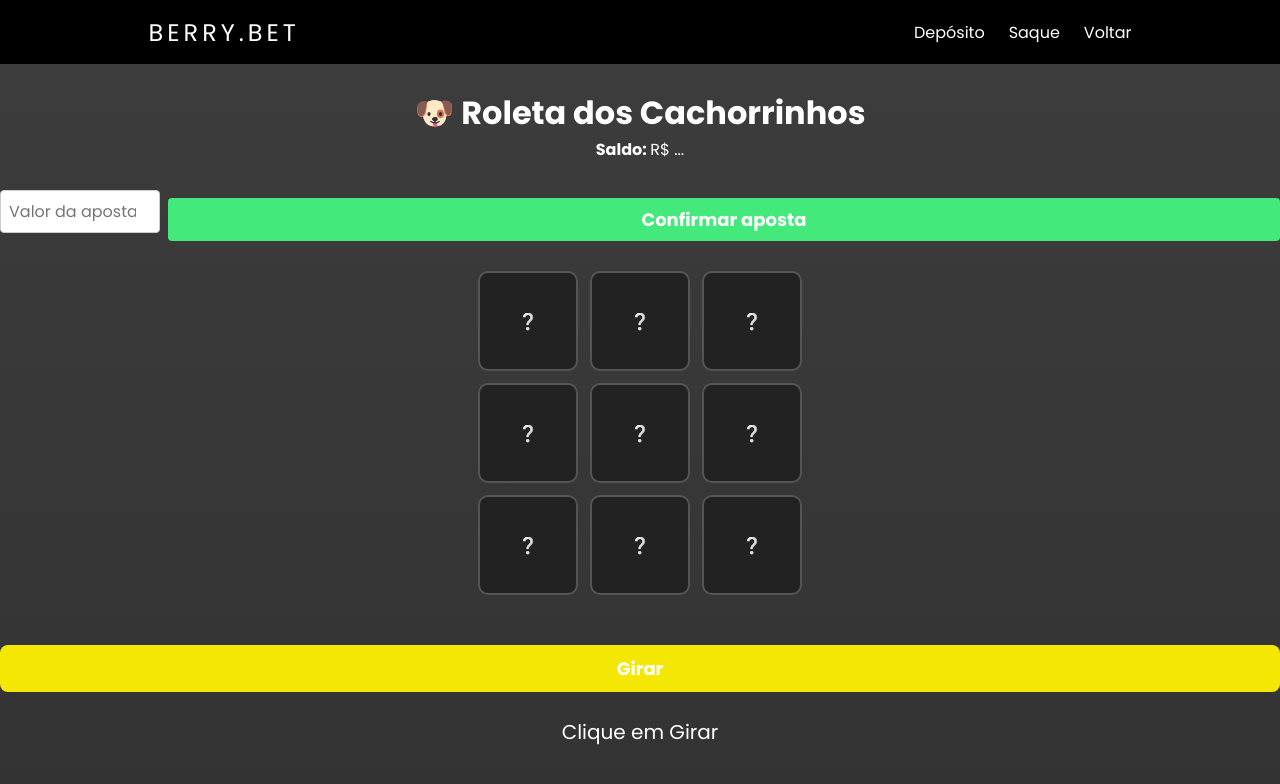
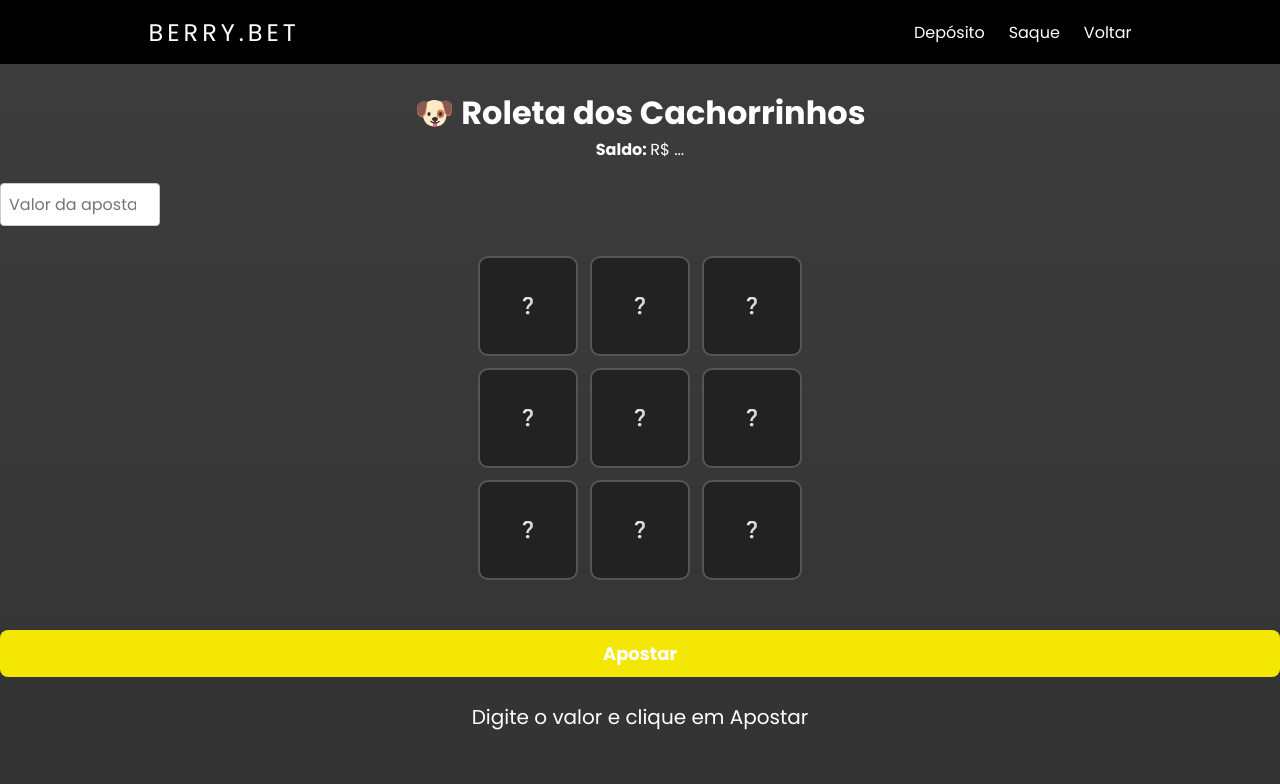
Before and after one commit to Miguel-casarin/berry_bet, a React (Vite) app in the folder front-end/BerryBet/: page /jogodoTigrinho in a window 1280 px wide. Shown: the top 784 px of the page. Built offline with nearby package versions, Linux system fonts and the light colour scheme.

Commit message:
botao de confirmar valor removido

```diff
--- a/front-end/BerryBet/src/jogofuncional/jogodoTigrinho.jsx
+++ b/front-end/BerryBet/src/jogofuncional/jogodoTigrinho.jsx
@@ -13,16 +13,18 @@ const createEmptyGrid = () =>
 
 function jogodoTigrinho() {
   const [grid, setGrid] = useState(createEmptyGrid());
-  const [result, setResult] = useState('Clique em Girar');
+  const [result, setResult] = useState('Digite o valor e clique em Apostar');
   const [isSpinning, setIsSpinning] = useState(false);
   const [popupOpen, setPopupOpen] = useState(false);
   const [selecionado, setSelecionado] = useState("");
   const [valorDeposito, setValorDeposito] = useState("");
   const [valorAposta, setValorAposta] = useState("");
-  const [valorApostaConfirmado, setValorApostaConfirmado] = useState("");
   const [resultadoAposta, setResultadoAposta] = useState(null);
   const [userBalance, setUserBalance] = useState(null);
   const navigate = useNavigate();
+
+  // Variáveis para o popup de depósito
+  const valoresRapidos = [100, 500, 1000];
 
   // Busca saldo do usuário ao carregar
   React.useEffect(() => {
@@ -42,20 +44,32 @@ function jogodoTigrinho() {
 
   const handleValorApostaChange = (e) => {
     setValorAposta(e.target.value.replace(/[^0-9]/g, ''));
-    setValorApostaConfirmado(""); // Limpa confirmação ao editar
-  };
-
-  const handleConfirmarAposta = () => {
-    if (valorAposta && Number(valorAposta) > 0) {
-      setValorApostaConfirmado(valorAposta);
-      setResult('Valor confirmado! Agora gire a roleta.');
-    }
   };
 
   const handleApostar = async () => {
+    if (!valorAposta || Number(valorAposta) <= 0) {
+      setResult('Digite um valor válido para apostar!');
+      return;
+    }
+
+    const valorApostaNum = Number(valorAposta);
+
+    // Verifica se tem saldo suficiente
+    if (userBalance < valorApostaNum) {
+      setResult('Saldo insuficiente!');
+      return;
+    }
+
+    // Decrementa o saldo imediatamente
+    setUserBalance(prev => prev - valorApostaNum);
+
     setResultadoAposta(null);
-    setResult('Girando...');
+    setResult('Apostando...');
     setIsSpinning(true);
+
+    // Executa a animação
+    await animateSpin();
+
     const token = localStorage.getItem('token');
     try {
       const res = await fetch('http://localhost:8080/api/v1/roleta/apostar', {
@@ -64,19 +78,29 @@ function jogodoTigrinho() {
           'Content-Type': 'application/json',
           Authorization: `Bearer ${token}`
         },
-        body: JSON.stringify({ valor_aposta: Number(valorApostaConfirmado) })
+        body: JSON.stringify({ valor_aposta: valorApostaNum })
       });
       const data = await res.json();
+
       if (!res.ok) {
+        // Se deu erro, restaura o saldo
+        setUserBalance(prev => prev + valorApostaNum);
         setResult(data.message || data.mensagem || 'Erro na aposta');
         setIsSpinning(false);
         return;
       }
+
       setResultadoAposta(data);
       setUserBalance(data.saldo_atual || data.current_balance);
       setGrid(data.cartinha || createEmptyGrid());
       setResult(data.mensagem || data.message || (data.result === 'win' ? '🎉 Vitória!' : '😢 Derrota!'));
+
+      // Limpa o campo de aposta para próxima rodada
+      setValorAposta("");
+
     } catch (err) {
+      // Se deu erro, restaura o saldo
+      setUserBalance(prev => prev + valorApostaNum);
       setResult('Erro ao apostar.');
     }
     setIsSpinning(false);
@@ -139,13 +163,37 @@ function jogodoTigrinho() {
   };
 
   const girar = async () => {
-    if (!valorApostaConfirmado || Number(valorApostaConfirmado) <= 0) {
-      setResult('Confirme o valor da aposta antes de girar!');
-      return;
+    // Esta função agora só chama handleApostar
+    await handleApostar();
+  };
+
+  const handleValorRapido = (valor) => {
+    setValorDeposito(prev => String(Number(prev || 0) + valor));
+  };
+
+  const handleInputChange = (e) => {
+    setValorDeposito(e.target.value.replace(/[^0-9]/g, ''));
+  };
+
+  const handleConfirmar = async () => {
+    if (!valorDeposito || !selecionado) return;
+    // Exemplo de envio para backend
+    try {
+      await fetch('/api/deposito', {
+        method: 'POST',
+        headers: { 'Content-Type': 'application/json' },
+        body: JSON.stringify({
+          metodo: selecionado,
+          valor: Number(valorDeposito)
+        })
+      });
+      alert('Depósito enviado!');
+      setPopupOpen(false);
+      setValorDeposito("");
+      setSelecionado("");
+    } catch (err) {
+      alert('Erro ao enviar depósito.');
     }
-    setValorAposta(valorApostaConfirmado); // Garante que o valor usado é o confirmado
-    await animateSpin();
-    await handleApostar();
   };
 
   return (
@@ -235,16 +283,8 @@ function jogodoTigrinho() {
             value={valorAposta}
             onChange={handleValorApostaChange}
             style={{ padding: 8, borderRadius: 4, border: '1px solid #ccc', width: 160 }}
-            disabled={isSpinning || !!valorApostaConfirmado}
+            disabled={isSpinning}
           />
-          <button
-            onClick={handleConfirmarAposta}
-            disabled={isSpinning || !valorAposta || Number(valorAposta) <= 0 || !!valorApostaConfirmado}
-            style={{ padding: '8px 16px', borderRadius: 4, background: '#43e97b', color: '#fff', border: 'none', fontWeight: 'bold', cursor: 'pointer' }}
-          >
-            Confirmar aposta
-          </button>
-          {valorApostaConfirmado && <span style={{ color: '#43e97b', fontWeight: 'bold' }}>Valor confirmado: R$ {valorApostaConfirmado}</span>}
         </div>
         <div className='slot'>
           {grid.flat().map((dogId, index) => (
@@ -261,8 +301,8 @@ function jogodoTigrinho() {
             </div>
           ))}
         </div>
-        <button onClick={girar} disabled={isSpinning || !valorApostaConfirmado}>
-          {isSpinning ? 'Girando...' : 'Girar'}
+        <button onClick={girar} disabled={isSpinning || !valorAposta || Number(valorAposta) <= 0}>
+          {isSpinning ? 'Apostando...' : 'Apostar'}
         </button>
         <div className='result'>{result}</div>
         {resultadoAposta && (
```
Also changed, not shown: 1 other file (tests, documents, lock files or other folders).
